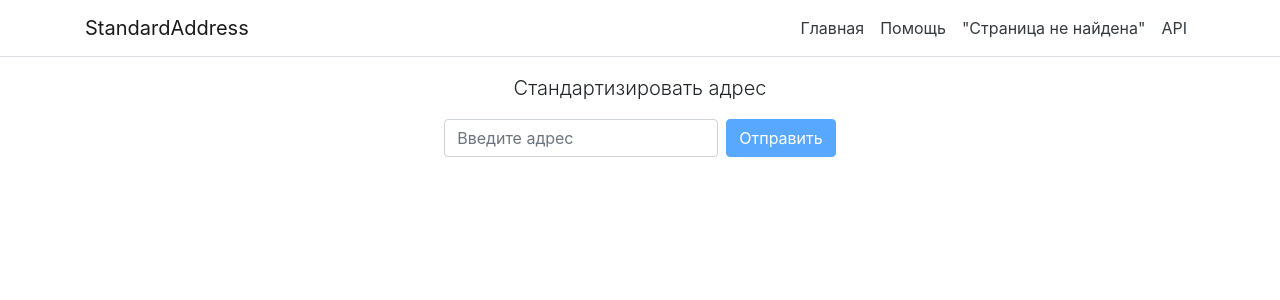
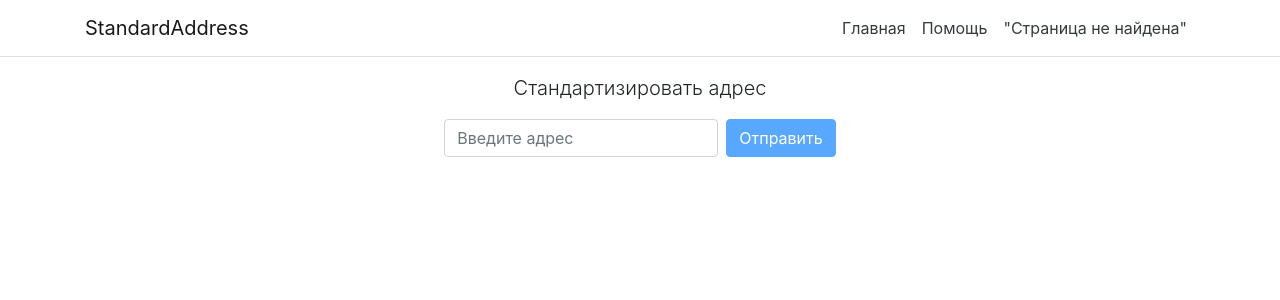
Before and after one commit to VovaGul/standard-address, an Angular app in the folder standard-address/: page / in a window 1280 px wide. Shown: the top 300 px of the page. Built offline with nearby package versions, Linux system fonts and the light colour scheme.

Commit message:
Update nav-menu.component.html

```diff
--- a/standard-address/src/app/nav-menu/nav-menu.component.html
+++ b/standard-address/src/app/nav-menu/nav-menu.component.html
@@ -28,9 +28,6 @@
           <li class="nav-item" [routerLinkActive]="['link-active']">
             <a class="nav-link text-dark" [routerLink]="['/page-not-found']">"Страница не найдена"</a>
           </li>
-          <li class="nav-item">
-            <a class="nav-link text-dark" href="/api" target="_blank">API</a>
-          </li>
         </ul>
       </div>
     </div>
```
